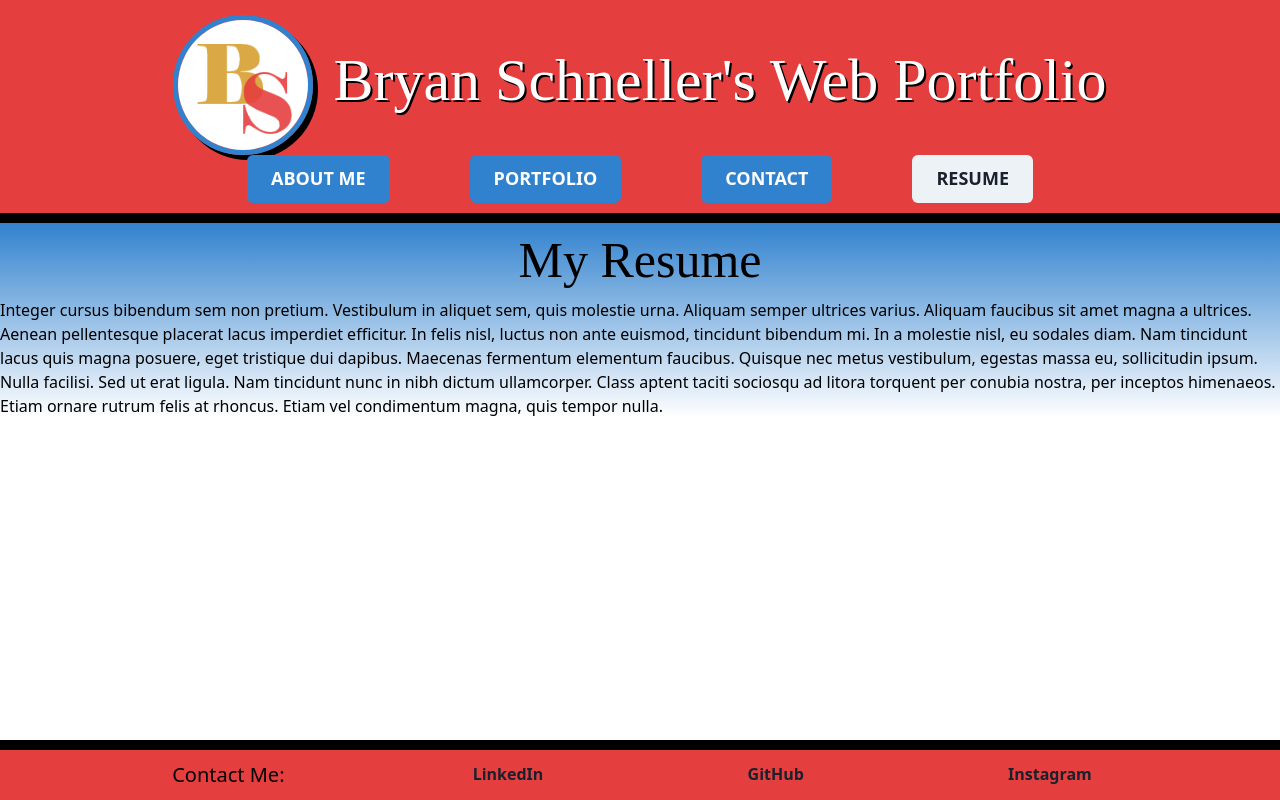
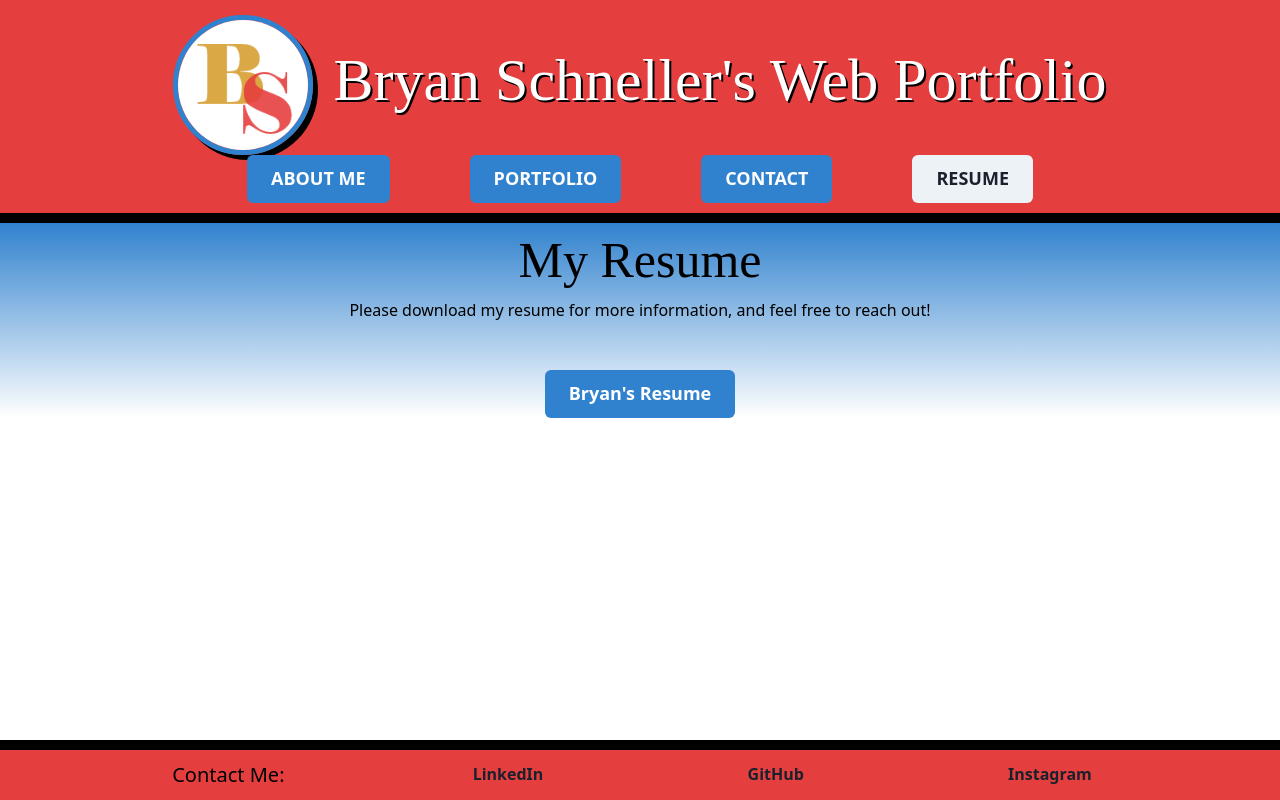
Before and after one commit to ChairSitter/DeveloperPortfolio, a React (Vite) app: page /Resume in a window 1280 px wide. Built offline with nearby package versions, Linux system fonts and the light colour scheme; a web font is replaced by a local one.

Commit message:
Add resume section

```diff
--- a/src/App.css
+++ b/src/App.css
@@ -117,10 +117,18 @@ main {
 #contact-content {
     margin: 0 100px 0 100px;
     width: 500px;
+    display: flex;
+    justify-content: center;
 }
 
 #contact-content button {
     margin-top: 10px;
+}
+
+#resume-content {
+    display: flex;
+    flex-direction: column;
+    align-items: center;
 }
 
 /*Footer*/
--- a/src/pages/Resume.jsx
+++ b/src/pages/Resume.jsx
@@ -1,21 +1,14 @@
+import { Button, ButtonGroup } from '@chakra-ui/react';
+
 export default function Resume() {
     return (
         <>
             <h2 className="page-title">My Resume</h2>
-            <div className="page-content">
+            <div id="resume-content" className="page-content">
                 <p>
-                    Integer cursus bibendum sem non pretium. Vestibulum in aliquet sem, quis
-                    molestie urna. Aliquam semper ultrices varius. Aliquam faucibus sit amet
-                    magna a ultrices. Aenean pellentesque placerat lacus imperdiet
-                    efficitur. In felis nisl, luctus non ante euismod, tincidunt bibendum
-                    mi. In a molestie nisl, eu sodales diam. Nam tincidunt lacus quis magna
-                    posuere, eget tristique dui dapibus. Maecenas fermentum elementum
-                    faucibus. Quisque nec metus vestibulum, egestas massa eu, sollicitudin
-                    ipsum. Nulla facilisi. Sed ut erat ligula. Nam tincidunt nunc in nibh
-                    dictum ullamcorper. Class aptent taciti sociosqu ad litora torquent per
-                    conubia nostra, per inceptos himenaeos. Etiam ornare rutrum felis at
-                    rhoncus. Etiam vel condimentum magna, quis tempor nulla.
+                    Please download my resume for more information, and feel free to reach out! <br/><br/><br/>
                 </p>
+                <a href='https://docs.google.com/document/d/1CWRwOXdJn2QbYx8FpbBax5Ox5ThEWTmKTurA3MQRqUw/edit?usp=sharing' target="_blank"><Button size='lg' colorScheme='blue'>Bryan's Resume</Button></a>
             </div>
         </>
     );
```
